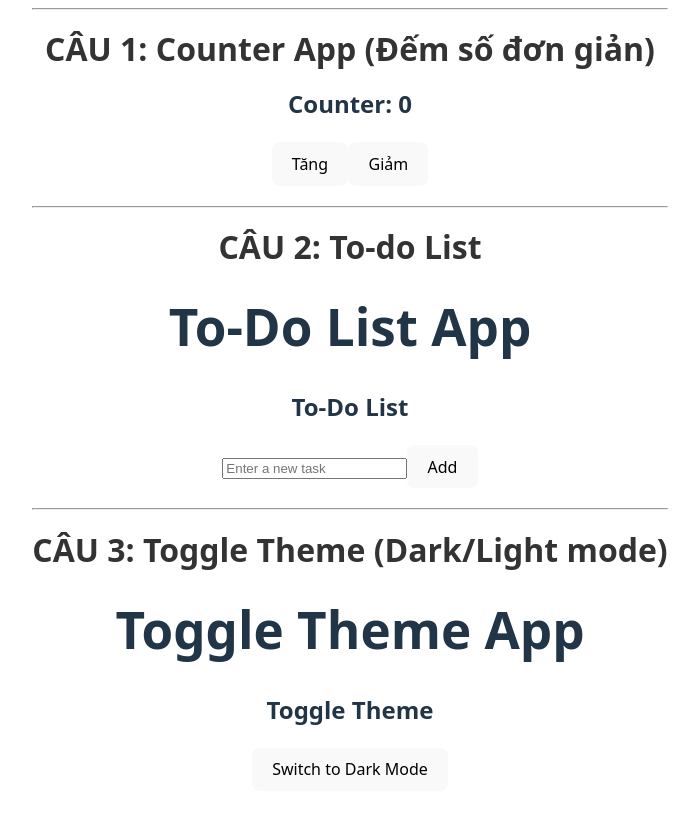
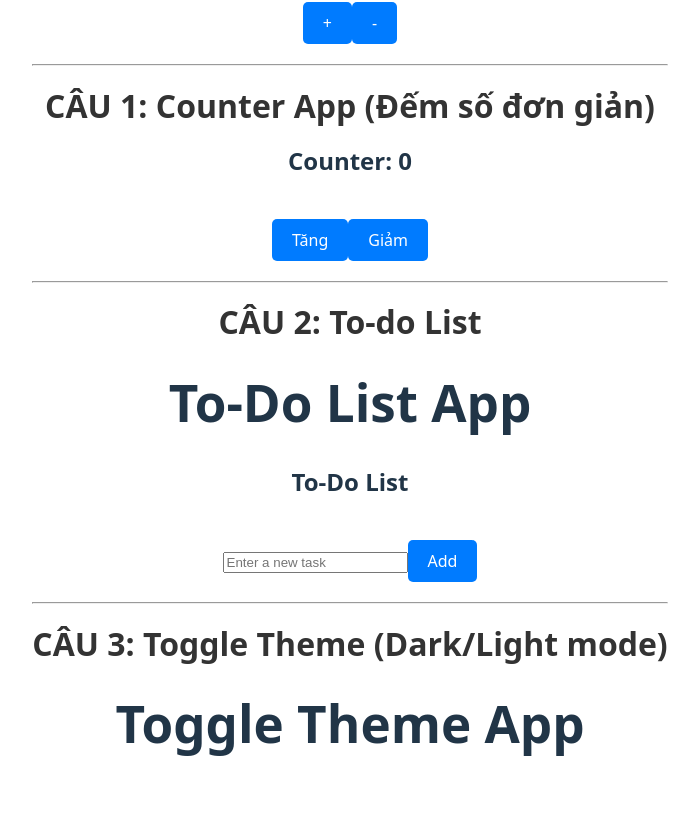
Before and after one commit to nghstudent/nguyenngochien22000865tuan09, a React (Vite) app: page / in a window 1280 px wide. Shown: the part 642-1460 px from the top of the page, without its empty margins (290-989 px from the left). Built offline with nearby package versions, Linux system fonts and the light colour scheme.

Commit message:
them minh chung Cau 3. Toggle Theme (Dark/Light mode)

```diff
--- a/src/App.css
+++ b/src/App.css
@@ -61,3 +61,41 @@
 hr {
   margin: 20px 0;
 }
+
+/* src/App.css */
+.app {
+  background-color: #fff;
+  color: #000;
+  font-family: Arial, sans-serif;
+  display: flex;
+  flex-direction: column;
+  justify-content: center;
+  align-items: center;
+  height: 100vh;
+  transition: background-color 0.3s, color 0.3s;
+}
+
+.app.light {
+  background-color: #fff;
+  color: #000;
+}
+
+.app.dark {
+  background-color: #333;
+  color: #fff;
+}
+
+button {
+  padding: 10px 20px;
+  font-size: 1rem;
+  cursor: pointer;
+  margin-top: 20px;
+  background-color: #007bff;
+  color: white;
+  border: none;
+  border-radius: 5px;
+}
+
+button:hover {
+  background-color: #0056b3;
+}
```
Also changed, not shown: MinhChung/Cau3 Toggle Theme (Dark mode).PNG (added), MinhChung/Cau3 Toggle Theme (Light mode).PNG (added).
